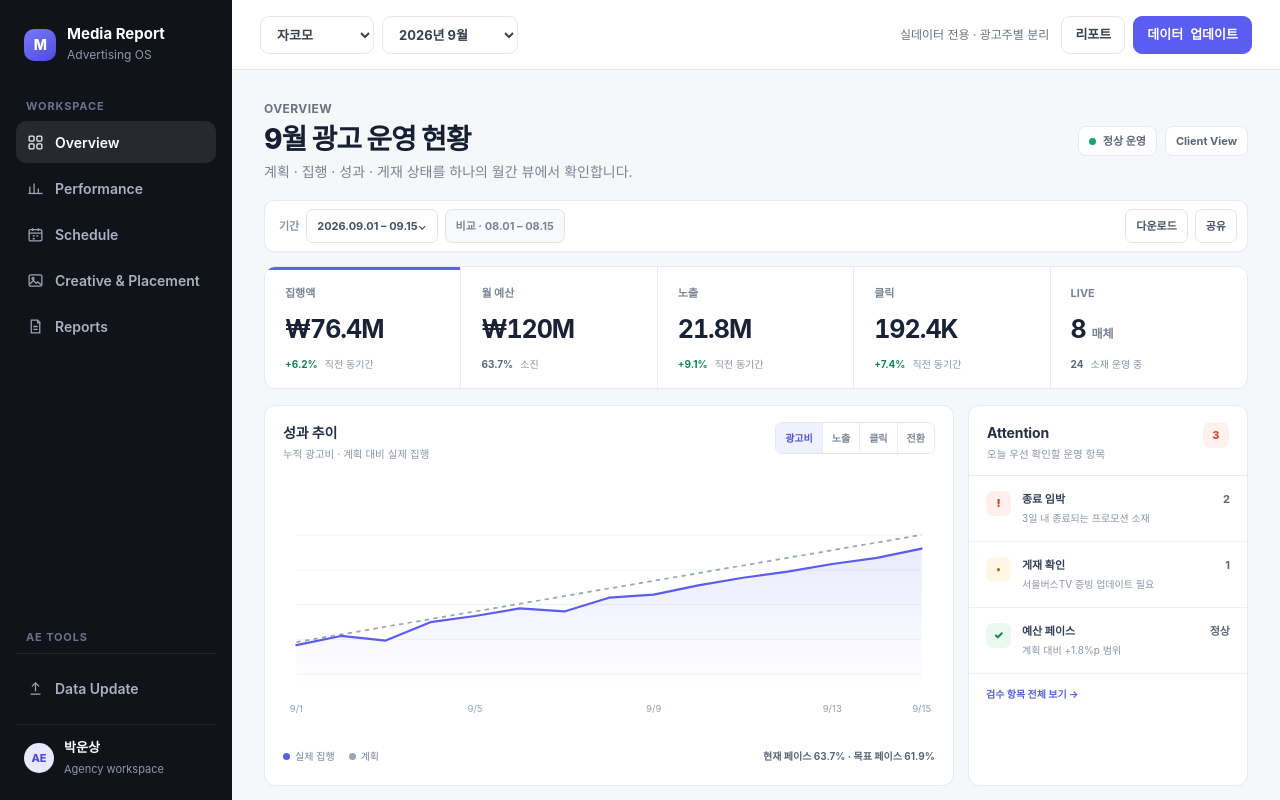
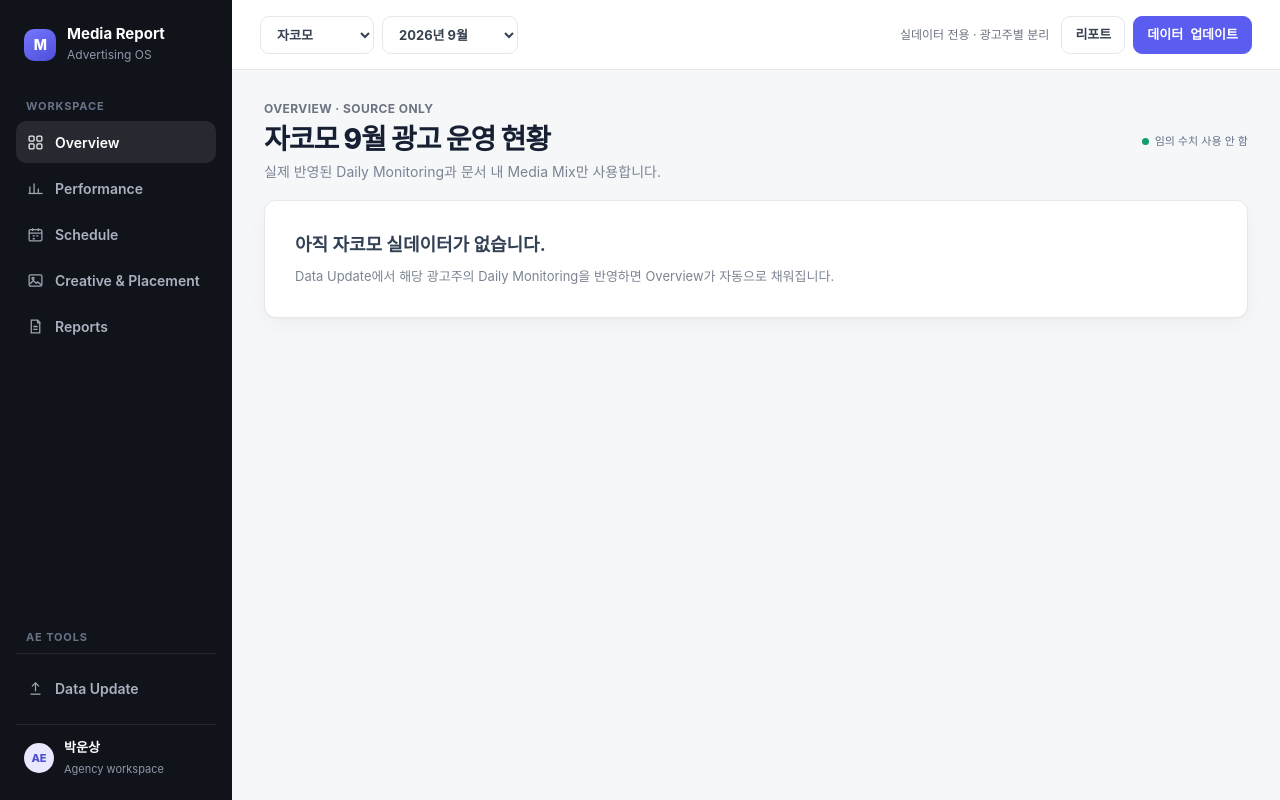
Before and after one commit to unz1020/Media-report_kor, a Next.js app: page /overview in a window 1280 px wide. Shown: the top 800 px of the page. Built offline with nearby package versions, Linux system fonts and the light colour scheme.

Commit message:
feat: replace overview mock numbers with published source data

```diff
--- a/app/(dashboard)/overview/page.tsx
+++ b/app/(dashboard)/overview/page.tsx
@@ -1,79 +1,78 @@
-import { mediaRows, planTrend, spendTrend } from "@/lib/mock-data";
+"use client";
 
-function TrendChart() {
-  const width = 760;
-  const height = 250;
-  const padX = 20;
-  const padY = 20;
-  const makePoints = (values: number[]) => values.map((v, i) => {
-    const x = padX + (i / (values.length - 1)) * (width - padX * 2);
-    const y = height - 34 - (v / 110) * (height - padY * 2 - 16);
-    return `${x},${y}`;
-  }).join(" ");
-  const area = `${padX},${height - 34} ${makePoints(spendTrend)} ${width-padX},${height - 34}`;
-  return (
-    <div className="report-chart">
-      <svg className="chart-svg" viewBox={`0 0 ${width} ${height}`} role="img" aria-label="누적 광고비 추이">
-        <defs><linearGradient id="areaGradient" x1="0" y1="0" x2="0" y2="1"><stop offset="0%" stopColor="#5965e8" stopOpacity="0.13"/><stop offset="100%" stopColor="#5965e8" stopOpacity="0"/></linearGradient></defs>
-        {[40,80,120,160,200].map(y => <line key={y} x1="20" y1={y} x2="740" y2={y} className="chart-grid-line"/>)}
-        <polygon points={area} className="chart-area" />
-        <polyline points={makePoints(planTrend)} className="chart-line-2" />
-        <polyline points={makePoints(spendTrend)} className="chart-line" />
-        {[0,4,8,12,14].map(i => { const x = padX + (i/14)*(width-padX*2); return <text key={i} x={x} y="244" textAnchor="middle" className="chart-axis">9/{i+1}</text>; })}
-      </svg>
-    </div>
-  );
-}
-
-const attention = [
-  { tone: "danger", label: "종료 임박", value: "2", text: "3일 내 종료되는 프로모션 소재" },
-  { tone: "warning", label: "게재 확인", value: "1", text: "서울버스TV 증빙 업데이트 필요" },
-  { tone: "good", label: "예산 페이스", value: "정상", text: "계획 대비 +1.8%p 범위" },
-];
+import { useEffect, useMemo, useState } from "react";
+import { useWorkspace } from "@/components/workspace-context";
+import { publishedDatasetsFor, publishedInsightsFor, type PublishedDataset, type PublishedInsight } from "@/lib/daily-report-store";
+import { formatCount, formatKrw, formatRate, mediaPlansFromDatasets, rowsFromDatasets, summarizeRows } from "@/lib/reporting-data";
 
 export default function OverviewPage() {
+  const { advertiser, month } = useWorkspace();
+  const [datasets, setDatasets] = useState<PublishedDataset[]>([]);
+  const [insights, setInsights] = useState<PublishedInsight[]>([]);
+
+  useEffect(() => {
+    const load = () => {
+      setDatasets(publishedDatasetsFor(advertiser, month));
+      setInsights(publishedInsightsFor(advertiser, month));
+    };
+    load();
+    window.addEventListener("media-report-daily-updated", load);
+    window.addEventListener("storage", load);
+    return () => { window.removeEventListener("media-report-daily-updated", load); window.removeEventListener("storage", load); };
+  }, [advertiser, month]);
+
+  const rows = useMemo(() => rowsFromDatasets(datasets), [datasets]);
+  const plans = useMemo(() => mediaPlansFromDatasets(datasets), [datasets]);
+  const summary = useMemo(() => summarizeRows(rows), [rows]);
+  const totalBudget = useMemo(() => {
+    const values = plans.map((item) => item.budget).filter((value): value is number => typeof value === "number");
+    return values.length ? values.reduce((sum, value) => sum + value, 0) : null;
+  }, [plans]);
+  const mediaRows = useMemo(() => {
+    const grouped = new Map<string, typeof rows>();
+    for (const row of rows) {
+      const list = grouped.get(row.platform) ?? [];
+      list.push(row);
+      grouped.set(row.platform, list);
+    }
+    return [...grouped.entries()].map(([platform, items]) => ({ platform, summary: summarizeRows(items), items }));
+  }, [rows]);
+  const latestInsight = insights.at(-1);
+  const latestDate = datasets.map((item) => item.bundle.reportDate).filter(Boolean).sort().at(-1) || "";
+
   return (
     <>
       <div className="page-head refined-head">
-        <div>
-          <div className="eyebrow">Overview</div>
-          <h1 className="page-title">9월 광고 운영 현황</h1>
-          <p className="page-desc">계획 · 집행 · 성과 · 게재 상태를 하나의 월간 뷰에서 확인합니다.</p>
-        </div>
-        <div className="page-meta"><span className="status-dot-label"><i/> 정상 운영</span><span className="view-pill">Client View</span></div>
+        <div><div className="eyebrow">Overview · SOURCE ONLY</div><h1 className="page-title">{advertiser} {Number(month.slice(5,7))}월 광고 운영 현황</h1><p className="page-desc">실제 반영된 Daily Monitoring과 문서 내 Media Mix만 사용합니다.</p></div>
+        <div className="page-meta"><span className="real-data-note">임의 수치 사용 안 함</span></div>
       </div>
 
-      <div className="report-toolbar">
-        <div className="toolbar-group"><span className="toolbar-label">기간</span><button className="toolbar-control">2026.09.01 – 09.15⌄</button><button className="toolbar-control muted-control">비교 · 08.01 – 08.15</button></div>
-        <div className="toolbar-group right"><button className="toolbar-control">다운로드</button><button className="toolbar-control">공유</button></div>
-      </div>
-
+      {!datasets.length ? <section className="card card-pad empty-state"><h2>아직 {advertiser} 실데이터가 없습니다.</h2><p>Data Update에서 해당 광고주의 Daily Monitoring을 반영하면 Overview가 자동으로 채워집니다.</p></section> : <>
         <section className="metric-strip">
-        <article className="metric-card primary-metric"><span className="metric-kicker">집행액</span><strong>₩76.4M</strong><div><b className="metric-up">+6.2%</b><span>직전 동기간</span></div></article>
-        <article className="metric-card"><span className="metric-kicker">월 예산</span><strong>₩120M</strong><div><b>63.7%</b><span>소진</span></div></article>
-        <article className="metric-card"><span className="metric-kicker">노출</span><strong>21.8M</strong><div><b className="metric-up">+9.1%</b><span>직전 동기간</span></div></article>
-        <article className="metric-card"><span className="metric-kicker">클릭</span><strong>192.4K</strong><div><b className="metric-up">+7.4%</b><span>직전 동기간</span></div></article>
-        <article className="metric-card"><span className="metric-kicker">LIVE</span><strong>8 <small>매체</small></strong><div><b>24</b><span>소재 운영 중</span></div></article>
+          <article className="metric-card primary-metric"><span className="metric-kicker">집행액</span><strong>{formatKrw(summary.spend)}</strong><div><span>원본 보고서 합계</span></div></article>
+          <article className="metric-card"><span className="metric-kicker">월 예산</span><strong>{formatKrw(totalBudget)}</strong><div><span>Media Mix 기준</span></div></article>
+          <article className="metric-card"><span className="metric-kicker">노출</span><strong>{formatCount(summary.impressions)}</strong><div><span>회 단위</span></div></article>
+          <article className="metric-card"><span className="metric-kicker">클릭</span><strong>{formatCount(summary.clicks)}</strong><div><span>회 단위</span></div></article>
+          <article className="metric-card"><span className="metric-kicker">CTR</span><strong>{formatRate(summary.ctr)}</strong><div><span>기준일 {latestDate || "미확인"}</span></div></article>
         </section>
 
-      <section className="overview-layout section-space">
-        <article className="card report-panel main-chart-card">
-          <div className="report-panel-head"><div><h2>성과 추이</h2><p>누적 광고비 · 계획 대비 실제 집행</p></div><div className="metric-switch"><button className="active">광고비</button><button>노출</button><button>클릭</button><button>전환</button></div></div>
-          <TrendChart />
-          <div className="chart-footer"><span><i className="legend-dot"/>실제 집행</span><span><i className="legend-dot gray"/>계획</span><span className="chart-note">현재 페이스 63.7% · 목표 페이스 61.9%</span></div>
+        <section className="grid two-col section-space">
+          <article className="card report-panel">
+            <div className="report-panel-head"><div><h2>매체 운영 현황</h2><p>반영된 원본 파일에서 확인된 매체만 표시합니다.</p></div><span className="view-pill">{mediaRows.length} 매체</span></div>
+            <div className="table-wrap report-table-wrap"><table className="report-table"><thead><tr><th>매체</th><th>집행액</th><th>노출</th><th>클릭</th><th>CTR</th><th>Source</th></tr></thead><tbody>{mediaRows.map((item) => <tr key={item.platform}><td><strong>{item.platform}</strong></td><td className="num-cell">{formatKrw(item.summary.spend)}</td><td className="num-cell">{formatCount(item.summary.impressions)}</td><td className="num-cell">{formatCount(item.summary.clicks)}</td><td className="num-cell">{formatRate(item.summary.ctr)}</td><td>{new Set(item.items.map((row) => row.sourceFile)).size} file</td></tr>)}</tbody></table></div>
           </article>
 
-        <aside className="card report-panel attention-panel">
-          <div className="report-panel-head"><div><h2>Attention</h2><p>오늘 우선 확인할 운영 항목</p></div><span className="attention-count">3</span></div>
-          <div className="attention-list">{attention.map(item => <div className={`attention-item ${item.tone}`} key={item.label}><div className="attention-icon">{item.tone === 'danger' ? '!' : item.tone === 'warning' ? '•' : '✓'}</div><div className="attention-copy"><div><strong>{item.label}</strong><b>{item.value}</b></div><p>{item.text}</p></div></div>)}</div>
-          <a className="attention-link" href="/data-update">검수 항목 전체 보기 →</a>
+          <aside className="card report-panel">
+            <div className="report-panel-head"><div><h2>최근 Daily Insight</h2><p>메일 본문 기반 · Fact와 분리</p></div></div>
+            <div className="notice-list">{latestInsight ? <><div className="notice"><span className="notice-dot good"/><div><strong>{latestInsight.reportDate}</strong><p>{latestInsight.mailSubject}</p></div></div>{latestInsight.notes.slice(0,5).map((note, index) => <div className="notice" key={index}><span className="notice-dot"/><div><p>{note}</p></div></div>)}</> : <div className="empty-inline">반영된 Daily Insight가 없습니다.</div>}</div>
           </aside>
         </section>
 
         <section className="card section-space report-panel">
-        <div className="report-panel-head table-title-row"><div><h2>매체 운영 현황</h2><p>Performance / Delivery / Live Only 통합</p></div><div className="table-tools"><button className="toolbar-control">열 설정</button><a href="/performance" className="toolbar-control strong-control">성과 상세 →</a></div></div>
-        <div className="table-wrap report-table-wrap"><table className="report-table"><thead><tr><th>매체</th><th>측정</th><th>집행액</th><th>노출</th><th>클릭</th><th>CTR</th><th>전환</th><th>운영 상태</th></tr></thead><tbody>{mediaRows.map(row => <tr key={row.media}><td><div className="platform-cell"><span className={`platform-dot ${row.className}`}/><div><strong>{row.media}</strong><small>월간 운영</small></div></div></td><td><span className={`measure-chip ${row.measurement === 'Performance' ? 'perf' : row.measurement === 'Delivery' ? 'delivery' : 'liveonly'}`}>{row.measurement}</span></td><td className="num-cell">{row.spend}</td><td className="num-cell">{row.impressions}</td><td className="num-cell">{row.clicks}</td><td className="num-cell">{row.ctr}</td><td className="num-cell">{row.conversions}</td><td><span className={`operation-state ${row.status === 'LIVE' ? 'live' : 'review'}`}><i/>{row.status}</span></td></tr>)}</tbody></table></div>
+          <div className="report-panel-head table-title-row"><div><h2>문서에서 확인된 미디어 운영안</h2><p>Excel의 Media Mix / 광고 상품 / 일정 / 예산 필드를 그대로 정규화합니다.</p></div><span className="view-pill">{plans.length}개 항목</span></div>
+          {plans.length ? <div className="table-wrap report-table-wrap"><table className="report-table"><thead><tr><th>매체</th><th>상품/지면</th><th>기간</th><th>예산</th><th>예상 노출</th><th>예상 클릭</th><th>타겟팅</th><th>Source Sheet</th></tr></thead><tbody>{plans.map((plan,index)=><tr key={`${plan.platform}-${plan.product}-${index}`}><td><strong>{plan.platform}</strong></td><td>{plan.product || plan.placement}</td><td>{plan.periodStart || "-"} – {plan.periodEnd || "-"}</td><td className="num-cell">{formatKrw(plan.budget)}</td><td className="num-cell">{formatCount(plan.expectedImpressions)}</td><td className="num-cell">{formatCount(plan.expectedClicks)}</td><td>{plan.target || "-"}</td><td>{plan.sourceSheet}</td></tr>)}</tbody></table></div> : <div className="card-pad empty-inline">현재 반영 파일에서 Media Mix 운영안을 찾지 못했습니다. 운영안 문서를 추가하면 이 영역에 자동 반영됩니다.</div>}
         </section>
+      </>}
     </>
   );
 }
```
Lines whose indentation alone changed are shown as unchanged.
